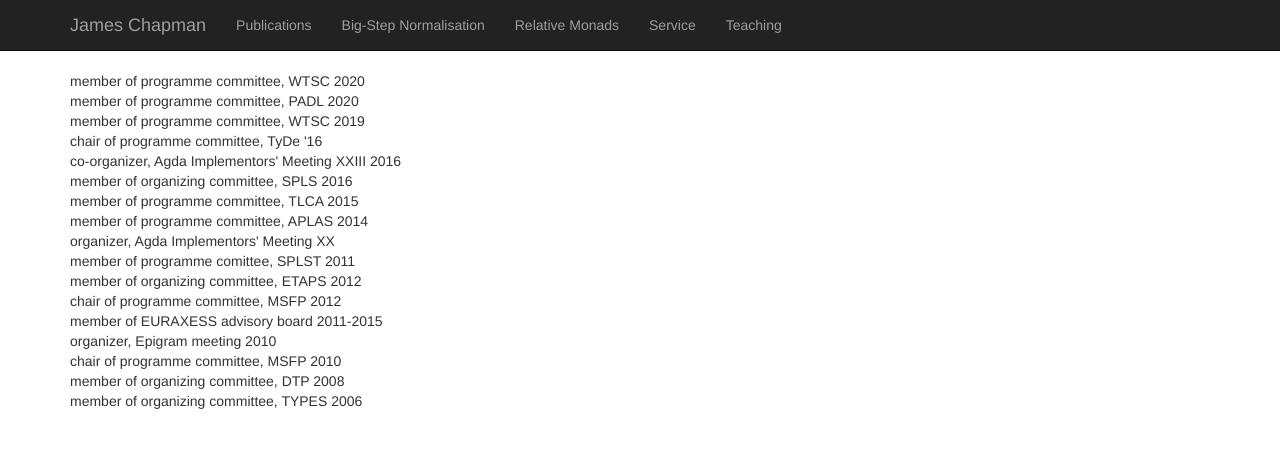
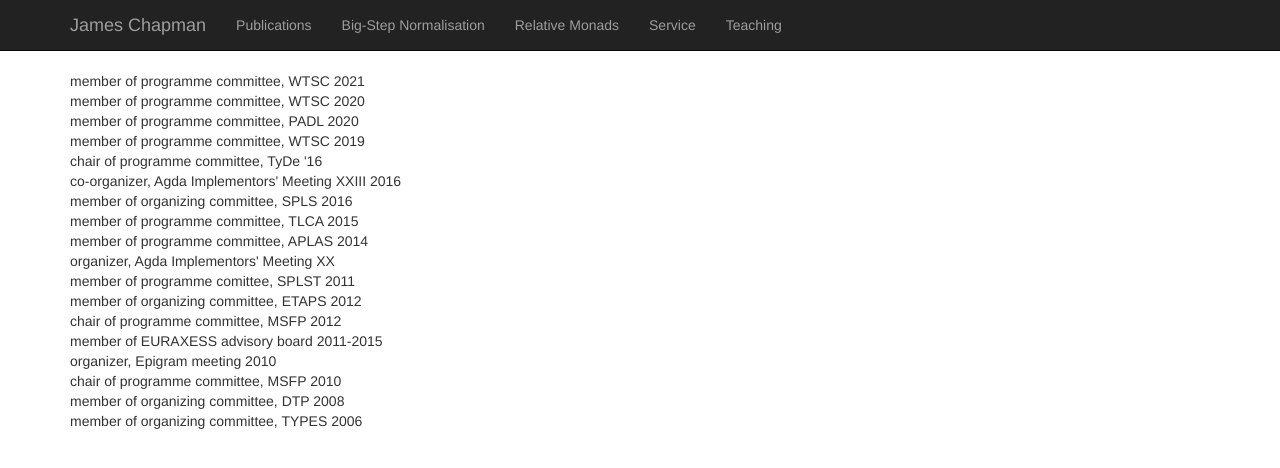
Before and after one commit to jmchapman/jmchapman.github.io, a Jekyll site: the page built from Service.html, in a window 1280 px wide. Shown: the top 468 px of the page. Built offline with Jekyll 4.4.1, drawn with Linux system fonts in a browser that asks for light colours; nearby versions of some CDN libraries.

Commit message:
Update Service.html

```diff
--- a/Service.html
+++ b/Service.html
@@ -4,6 +4,7 @@ title: James Chapman - Teaching
 ---
 <div class="blurb">
 <p>
+member of programme committee, WTSC 2021<br>
 member of programme committee, WTSC 2020<br>
 member of programme committee, PADL 2020<br>
 member of programme committee, WTSC 2019<br>
```
